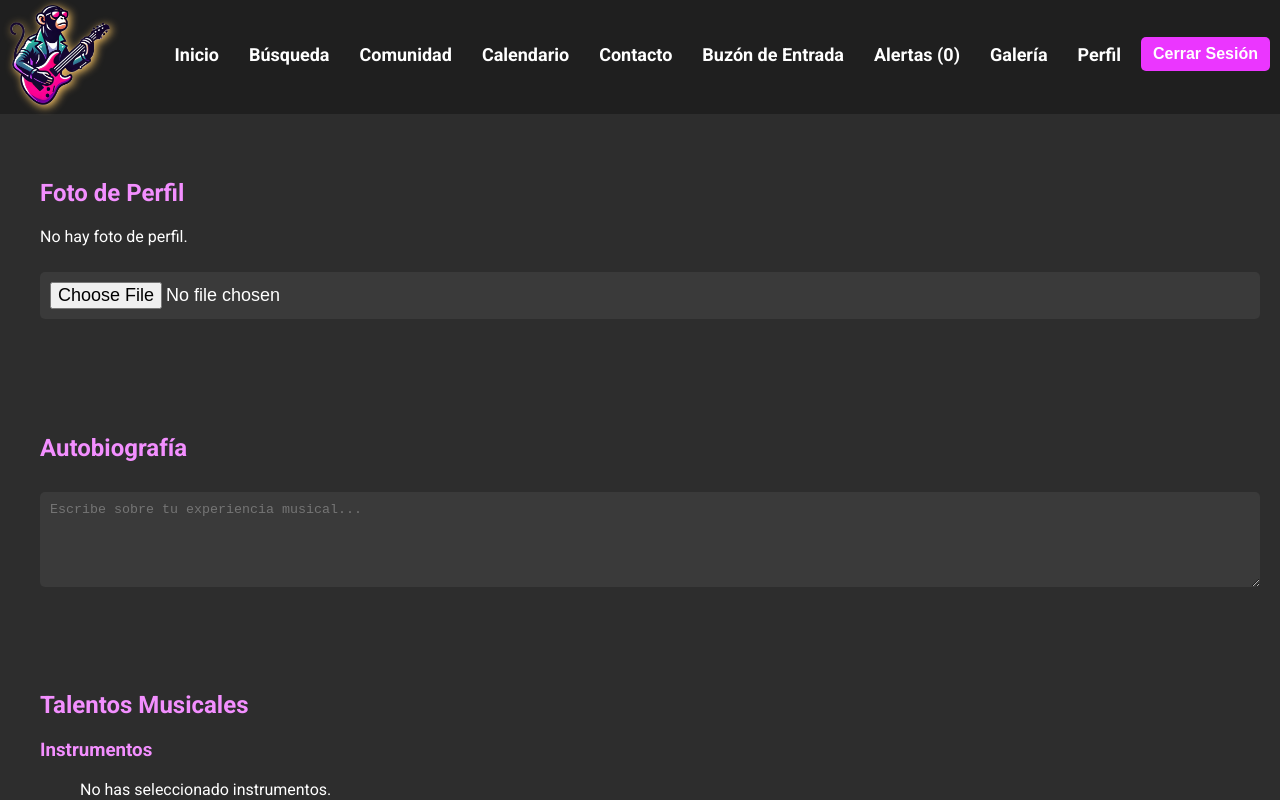
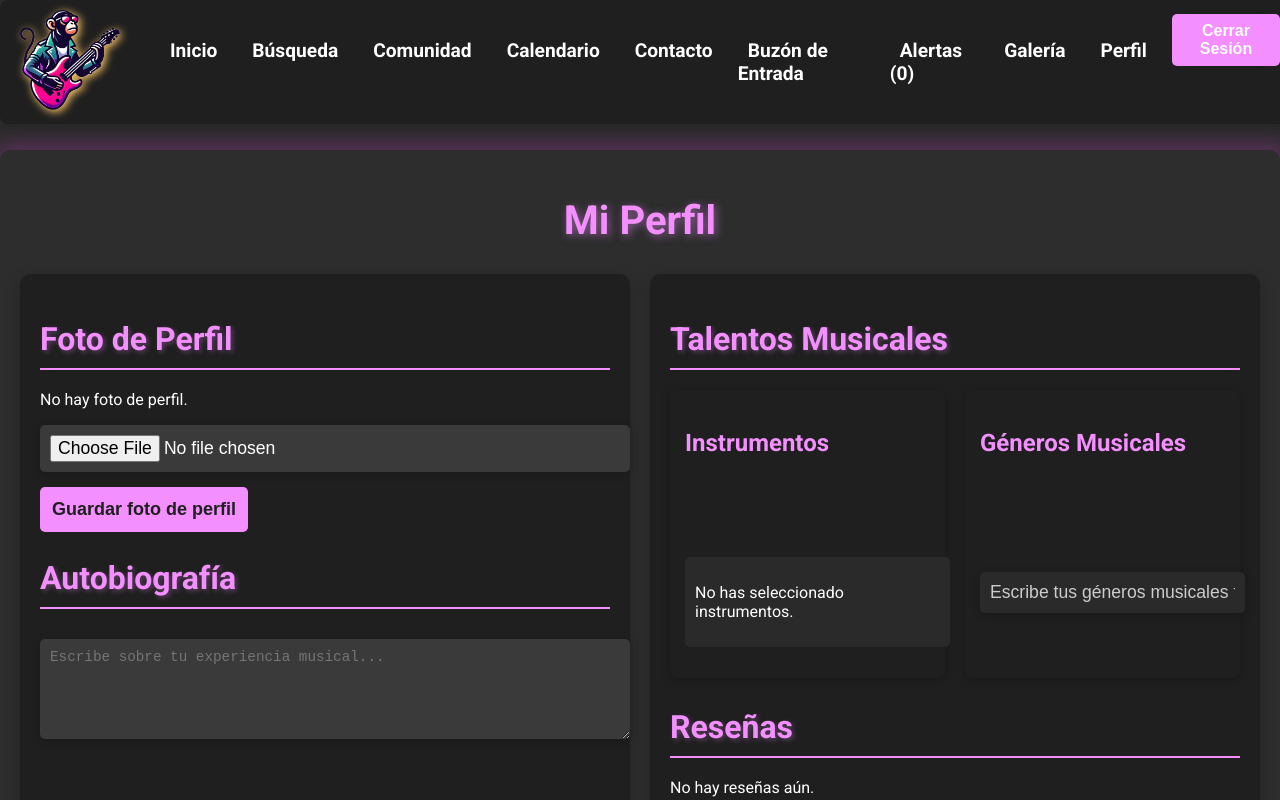
Before and after one commit to irizarry34/soymusico, a React (Create React App) app: page /profile in a window 1280 px wide. Shown: the top 800 px of the page. Built offline with nearby package versions, Linux system fonts and the light colour scheme.

Commit message:
Cambios importantes a Perfil

```diff
--- a/package.json
+++ b/package.json
@@ -3,6 +3,8 @@
   "version": "0.1.0",
   "private": true,
   "dependencies": {
+    "@mdi/js": "^7.4.47",
+    "@mdi/react": "^1.6.1",
     "@supabase/supabase-js": "^2.45.4",
     "@testing-library/jest-dom": "^5.17.0",
     "@testing-library/react": "^13.4.0",
--- /dev/null
+++ b/src/instrumentIcons.js
@@ -0,0 +1,81 @@
+import React from 'react';
+import { FaGuitar, FaDrum, FaMusic, FaSaxophone, FaPiano, FaBanjo, FaViolin } from 'react-icons/fa'; // Para algunos instrumentos
+import { mdiViolin, mdiTrumpet, mdiTrombone, mdiClarinet, mdiFlute, mdiAccordion, mdiGuitarAcoustic, mdiSaxophone, mdiHarmonica, mdiPiano, mdiDrum, mdiTriangle } from '@mdi/js'; // Material Design Icons
+import Icon from '@mdi/react'; // Para Material Design Icons
+
+const instrumentIcons = {
+  "Violín": <Icon path={mdiViolin} size={1} />,
+  "Viola": <FaMusic />,
+  "Violonchelo": <FaMusic />,
+  "Contrabajo": <FaMusic />,
+  "Guitarra acústica": <Icon path={mdiGuitarAcoustic} size={1} />,
+  "Guitarra eléctrica": <FaGuitar />,
+  "Bajo eléctrico": <FaMusic />,
+  "Arpa": <FaMusic />,
+  "Banjo": <FaMusic />,
+  "Mandolina": <FaMusic />,
+  "Ukulele": <FaMusic />,
+  "Cítara": <FaMusic />,
+  "Laúd": <FaMusic />,
+  "Sitar": <FaMusic />,
+  "Koto": <FaMusic />,
+  "Guzheng": <FaMusic />,
+  "Flauta transversal": <Icon path={FaMusic} size={1} />,
+  "Flauta dulce": <FaMusic />,
+  "Clarinete": <Icon path={FaMusic} size={1} />,
+  "Oboe": <FaMusic />,
+  "Fagot": <FaMusic />,
+  "Saxofón": <FaMusic />,
+  "Piccolo": <FaMusic />,
+  "Contrafagot": <FaMusic />,
+  "Trompeta": <Icon path={mdiTrumpet} size={1} />,
+  "Trombón": <Icon path={FaMusic} size={1} />,
+  "Trompa": <FaMusic />,
+  "Tuba": <FaMusic />,
+  "Corneta": <FaMusic />,
+  "Trompa francesa": <FaMusic />,
+  "Batería": <Icon path={FaMusic} size={1} />,
+  "Tambores": <Icon path={FaMusic} size={1} />,
+  "Platillos": <FaMusic />,
+  "Congas": <FaMusic />,
+  "Bongos": <FaMusic />,
+  "Djembé": <FaMusic />,
+  "Cajón": <FaMusic />,
+  "Xilófono": <FaMusic />,
+  "Marimba": <FaMusic />,
+  "Vibrafón": <FaMusic />,
+  "Glockenspiel": <FaMusic />,
+  "Timpani": <FaMusic />,
+  "Campanas tubulares": <FaMusic />,
+  "Piano acústico": <Icon path={mdiPiano} size={1} />,
+  "Piano eléctrico": <Icon path={mdiPiano} size={1} />,
+  "Teclado electrónico": <FaMusic />,
+  "Órgano": <FaMusic />,
+  "Sintetizador": <FaMusic />,
+  "Clavicordio": <FaMusic />,
+  "Acordeón": <Icon path={FaMusic} size={1} />,
+  "Melódica": <FaMusic />,
+  "Secuenciador": <FaMusic />,
+  "Sampler": <FaMusic />,
+  "Drum machine": <Icon path={FaMusic} size={1} />,
+  "Theremin": <FaMusic />,
+  "Controlador MIDI": <FaMusic />,
+  "Didgeridoo": <FaMusic />,
+  "Shamisen": <FaMusic />,
+  "Balalaika": <FaMusic />,
+  "Kora": <FaMusic />,
+  "Erhu": <FaMusic />,
+  "Bagpipes": <FaMusic />,
+  "Tabla": <FaMusic />,
+  "Oud": <FaMusic />,
+  "Maracas": <FaMusic />,
+  "Guiro": <FaMusic />,
+  "Charango": <FaMusic />,
+  "Panflute": <FaMusic />,
+  "Harmónica": <Icon path={FaMusic} size={1} />,
+  "Kalimba": <FaMusic />,
+  "Steel drums": <FaMusic />,
+  "Electro-acústicos": <FaMusic />
+};
+
+export default instrumentIcons;
--- a/src/perfilPage/perfilPage.css
+++ b/src/perfilPage/perfilPage.css
@@ -1,31 +1,76 @@
-/* src/perfilPage/PerfilPage.css */
-
-/* Estilos específicos de perfilPage */
 .perfil-page {
   font-family: 'Roboto', sans-serif;
   padding: 20px;
-  max-width: 1200px;
+  max-width: 1300px;
   margin: 0 auto;
   background-color: #2d2d2d;
   color: #fff;
+  box-shadow: 0 4px 15px rgba(0, 0, 0, 0.3);
+  border-radius: 10px;
+  margin-top: 150px;
+  box-shadow: 3px 0px 20px 8px rgba(255, 56, 255, 0.2);
 }
 
-.perfil-page h1, .perfil-page h2, .perfil-page h3 {
+.perfil-page h1 {
+  font-size: 2.5em;
+  margin-bottom: 30px;
+  text-align: center;
   color: #F38FFF;
+  text-shadow: 2px 2px 8px rgba(243, 143, 255, 0.5);
 }
 
-.perfil-page .profile-photo-section,
-.perfil-page .bio-section,
-.perfil-page .talentos-section,
-.perfil-page .reviews-section,
-.perfil-page .tabs-section {
-  margin-bottom: 40px;
-  margin-top: 100px;
+.perfil-page h2 {
+  font-size: 2em;
+  margin-bottom: 20px;
+  color: #F38FFF;
+  border-bottom: 2px solid #F38FFF;
+  padding-bottom: 10px;
+  text-shadow: 2px 2px 5px rgba(243, 143, 255, 0.3);
+}
+
+.perfil-page h3 {
+  font-size: 1.5em;
+  color: #F38FFF;
+  margin-bottom: 15px;
+}
+
+.profile-container {
+  display: flex;
+  flex-wrap: wrap;
+  justify-content: space-between;
+  gap: 20px;
+}
+
+.left-section, .right-section {
+  flex: 1;
+  min-width: 300px;
+  background-color: #1f1f1f;
+  padding: 20px;
+  border-radius: 10px;
+  box-shadow: 0 4px 15px rgba(0, 0, 0, 0.2);
+  transition: transform 0.3s ease-in-out, box-shadow 0.3s ease-in-out;
+}
+
+.left-section:hover, .right-section:hover {
+  transform: translateY(-5px);
+  box-shadow: 0 6px 20px rgba(0, 0, 0, 0.4);
 }
 
 .perfil-page .profile-photo-section img {
-  max-width: 150px;
+  width: 120px; /* Ajustado a 120px */
+  height: 120px; /* Ajustado a 120px */
   border-radius: 50%;
+  object-fit: cover;
+  margin-bottom: 15px;
+  box-shadow: 0 4px 15px rgba(0, 0, 0, 0.3);
+  display: block;
+  margin-left: auto;
+  margin-right: auto; /* Centrar la imagen */
+}
+
+.perfil-page .profile-photo-section input[type="file"] {
+  display: block;
+  margin-top: 15px;
 }
 
 .perfil-page textarea,
@@ -38,25 +83,119 @@
   margin-top: 10px;
   background-color: #3a3a3a;
   color: #fff;
+  font-size: 1.1em;
+  box-shadow: 0 2px 10px rgba(0, 0, 0, 0.2);
+  transition: background-color 0.3s ease-in-out;
 }
 
-.perfil-page .tabs-section .tab {
-  background-color: #1f1f1f;
-  color: #fff;
-  padding: 10px;
-  margin: 5px;
-  display: inline-block;
-  border-radius: 5px;
-  cursor: pointer;
+.perfil-page textarea:focus,
+.perfil-page input[type="text"]:focus,
+.perfil-page input[type="file"]:focus {
+  background-color: #4a4a4a;
+  outline: none;
 }
 
-.perfil-page .tabs-section .tab:hover {
-  background-color: #F38FFF;
+.instruments-genres {
+  display: flex;
+  justify-content: space-between;
+  gap: 20px;
+  margin-bottom: 30px;
+}
+
+.perfil-page .instruments, .perfil-page .genres {
+  background-color: #1f1f1f;
+  padding: 15px;
+  border-radius: 8px;
+  width: 48%;
+  box-shadow: 0 2px 10px rgba(0, 0, 0, 0.2);
+
+}
+
+.perfil-page .instruments ul, .perfil-page .genres input[type="text"] {
+  background-color: #2a2a2a;
+  padding: 10px;
+  border-radius: 5px;
+  color: #fff;
+  width: 100%;
+  margin-top: 100px;
+}
+
+.perfil-page .instruments ul li, .perfil-page .genres input {
+  list-style: none;
+  font-size: 1.1em;
+  margin: 10px 0;
+
+}
+
+.perfil-page .instruments ul li {
+  display: flex;
+  align-items: center;
+}
+
+.perfil-page .instruments ul li svg {
+  margin-right: 10px;
+  color: #F38FFF;
 }
 
 .perfil-page .review {
   background-color: #3a3a3a;
-  padding: 10px;
-  margin-bottom: 10px;
+  padding: 15px;
+  margin-bottom: 20px;
+  border-radius: 8px;
+  box-shadow: 0 4px 15px rgba(0, 0, 0, 0.2);
+  font-size: 1.1em;
+}
+
+.perfil-page .review p {
+  margin: 0;
+}
+
+.perfil-page .review:hover {
+  background-color: #4a4a4a;
+  box-shadow: 0 6px 20px rgba(0, 0, 0, 0.4);
+}
+
+/* Navbar */
+.navbar {
+  display: flex;
+  justify-content: space-between;
+  align-items: center;
+  background-color: #1f1f1f;
+  padding: 10px 20px;
+  border-radius: 8px;
+  margin-bottom: 30px;
+  box-shadow: 0 4px 15px rgba(0, 0, 0, 0.2);
+}
+
+.navbar ul {
+  display: flex;
+  gap: 15px;
+}
+
+.navbar ul li {
+  list-style: none;
+}
+
+.navbar ul li a {
+  color: #fff;
+  text-decoration: none;
+  font-size: 1.2em;
+  transition: color 0.3s ease-in-out;
+}
+
+.navbar ul li a:hover {
+  color: #F38FFF;
+}
+
+.navbar .logout-btn {
+  background-color: #F38FFF;
+  border: none;
+  padding: 8px 15px;
   border-radius: 5px;
+  cursor: pointer;
+  transition: background-color 0.3s ease-in-out;
 }
+
+.navbar .logout-btn:hover {
+  background-color: #d12ce0;
+}
--- a/src/perfilPage/perfilPage.js
+++ b/src/perfilPage/perfilPage.js
@@ -1,20 +1,22 @@
 import React, { useState, useEffect } from 'react';
-import './perfilPage.css'; // Asegúrate de crear este archivo CSS
-import { supabase } from '../supabaseClient'; // Ruta correcta a supabaseClient.js
+import './perfilPage.css';
+import { supabase } from '../supabaseClient';
 import { useNavigate } from 'react-router-dom';
-import { FaGuitar, FaDrum, FaMicrophone, FaMusic } from 'react-icons/fa'; // Íconos para instrumentos
+import { FaGuitar, FaDrum, FaMicrophone, FaMusic } from 'react-icons/fa';
+import instrumentIcons from '../instrumentIcons'; // Ruta correcta de tu archivo
+
 
 function PerfilPage() {
   const [user, setUser] = useState(null);
   const [bio, setBio] = useState('');
   const [genres, setGenres] = useState('');
   const [reviews, setReviews] = useState([]);
-  const [photo, setPhoto] = useState(null);
+  const [photoUrl, setPhotoUrl] = useState(null); // URL de la foto de perfil actual
+  const [selectedFile, setSelectedFile] = useState(null); // Para manejar la imagen seleccionada
   const [instruments, setInstruments] = useState([]);
   const [alertas, setAlertas] = useState([]);
   const navigate = useNavigate();
 
-  // Cargar datos del usuario desde Supabase
   useEffect(() => {
     const fetchUserData = async () => {
       const { data: { user } } = await supabase.auth.getUser();
@@ -22,14 +24,20 @@ function PerfilPage() {
         setUser(user);
         const { data: userData, error } = await supabase
           .from('users')
-          .select('bio, instruments, genres')
-          .eq('auth_id', user.id)
+          .select('bio, instruments, genres, photo_url')
+          .eq('id', user.id)  // Cambiado de 'auth_id' a 'id'
           .single();
+
+        if (error) {
+          console.error("Error fetching user data:", error);
+          return;
+        }
 
         if (userData) {
           setBio(userData.bio || '');
           setInstruments(userData.instruments ? userData.instruments.split(', ') : []);
           setGenres(userData.genres || '');
+          setPhotoUrl(userData.photo_url || ''); // Cargar la URL de la foto
         }
       }
     };
@@ -37,48 +45,86 @@ function PerfilPage() {
     fetchUserData();
   }, []);
 
-  // Maneja el cierre de sesión
   const handleLogout = async () => {
     await supabase.auth.signOut();
     navigate('/login');
   };
 
-  // Maneja la carga de la foto de perfil
-  const handlePhotoUpload = (e) => {
+  // Maneja la selección del archivo (sin subirlo inmediatamente)
+  const handleFileChange = (e) => {
     const file = e.target.files[0];
-    setPhoto(URL.createObjectURL(file)); // Muestra una vista previa de la foto cargada
+    if (file) {
+      setSelectedFile(file); // Guardar el archivo seleccionado
+      console.log("Archivo seleccionado:", file.name);
+    }
   };
 
-  // Maneja la biografía
+  // Subir la foto a Supabase y actualizar la URL en la base de datos
+  const handlePhotoUpload = async () => {
+    if (!selectedFile || !user) {
+      console.error("No hay archivo seleccionado o el usuario no está autenticado.");
+      return;
+    }
+
+    const fileExt = selectedFile.name.split('.').pop();
+    const fileName = `${user.id}.${fileExt}`; // Usar el ID del usuario como nombre del archivo
+    const filePath = `profilephoto/${fileName}`;
+
+    // Subir archivo a Supabase Storage en el bucket 'profilephoto'
+    const { data, error: uploadError } = await supabase.storage
+      .from('profilephoto')
+      .upload(filePath, selectedFile, {
+        cacheControl: '3600',
+        upsert: true
+      });
+
+    if (uploadError) {
+      console.error("Error subiendo la imagen:", uploadError);
+      return;
+    }
+
+    console.log("Archivo subido correctamente. Intentando generar la URL pública...");
+
+    // Generar manualmente la URL pública con la estructura correcta
+    const publicURL = `https://lrhdoypasirlowtxryvk.supabase.co/storage/v1/object/public/profilephoto/${filePath}`;
+
+    // Debug: Verificar que la URL pública está generada correctamente
+    console.log("Public URL generada manualmente:", publicURL);
+
+    // Guardar la URL en la base de datos del usuario
+    const { data: updateData, error: updateError } = await supabase
+      .from('users')
+      .update({ photo_url: publicURL }) // Guardar la URL de la imagen
+      .eq('id', user.id); // Cambiado de 'auth_id' a 'id'
+
+    if (updateError) {
+      console.error("Error actualizando la URL de la imagen en la base de datos:", updateError);
+      return;
+    }
+
+    // Debug: Verificar que se está actualizando correctamente la base de datos
+    console.log("Tabla users actualizada con la URL:", publicURL);
+
+    // Actualizar el estado local con la nueva URL
+    setPhotoUrl(publicURL);
+    setSelectedFile(null); // Limpiar la selección del archivo
+    alert('¡Foto de perfil actualizada correctamente!');
+  };
+
   const handleBioChange = (e) => {
     setBio(e.target.value);
   };
 
-  // Maneja el género musical
   const handleGenresChange = (e) => {
     setGenres(e.target.value);
   };
 
-  // Simulación de agregar una reseña
   const addReview = (review) => {
     setReviews([...reviews, review]);
   };
 
-  // Mapea los instrumentos a íconos
   const renderInstrumentIcon = (instrument) => {
-    switch (instrument) {
-      case 'Guitarra Eléctrica':
-        return <FaGuitar />;
-      case 'Batería':
-        return <FaDrum />;
-      case 'Voz':
-        return <FaMicrophone />;
-      case 'Piano':
-      case 'Saxofón': // Usaremos un ícono genérico de música
-        return <FaMusic />;
-      default:
-        return <FaMusic />; // Ícono genérico si no hay uno específico
-    }
+    return instrumentIcons[instrument] || <FaMusic />; // Muestra el icono del instrumento o uno genérico
   };
 
   return (
@@ -106,14 +152,19 @@ function PerfilPage() {
 
       <h1>Mi Perfil</h1>
 
-      {/* Sección de la Foto de Perfil */}
+      <div className="profile-container">
+        {/* Sección de la Foto de Perfil y Autobiografía */}
+        <div className="left-section">
           <div className="profile-photo-section">
             <h2>Foto de Perfil</h2>
-        {photo ? <img src={photo} alt="Foto de Perfil" className="profile-photo" /> : <p>No hay foto de perfil.</p>}
-        <input type="file" accept="image/*" onChange={handlePhotoUpload} />
+            {photoUrl ? <img src={photoUrl} alt="Foto de Perfil" className="profilephoto" /> : <p>No hay foto de perfil.</p>}
+            <input type="file" accept="image/*" onChange={handleFileChange} />
+            {/* Botón para subir la foto seleccionada */}
+            <button onClick={handlePhotoUpload} disabled={!selectedFile}>
+              Guardar foto de perfil
+            </button>
           </div>
 
-      {/* Sección de Autobiografía */}
           <div className="bio-section">
             <h2>Autobiografía</h2>
             <textarea
@@ -123,10 +174,13 @@ function PerfilPage() {
               rows="5"
             />
           </div>
+        </div>
 
-      {/* Sección de Talentos Musicales */}
+        {/* Sección de Talentos Musicales y Reseñas */}
+        <div className="right-section">
           <div className="talentos-section">
             <h2>Talentos Musicales</h2>
+            <div className="instruments-genres">
               <div className="instruments">
                 <h3>Instrumentos</h3>
                 <ul>
@@ -147,8 +201,8 @@ function PerfilPage() {
                 />
               </div>
             </div>
+          </div>
 
-      {/* Sección de Reseñas */}
           <div className="reviews-section">
             <h2>Reseñas</h2>
             {reviews.length > 0 ? (
@@ -162,6 +216,8 @@ function PerfilPage() {
             )}
           </div>
         </div>
+      </div>
+    </div>
   );
 }
 
```
Also changed, not shown: 2 other files (tests, documents, lock files or other folders). Lines whose indentation alone changed are shown as unchanged.
